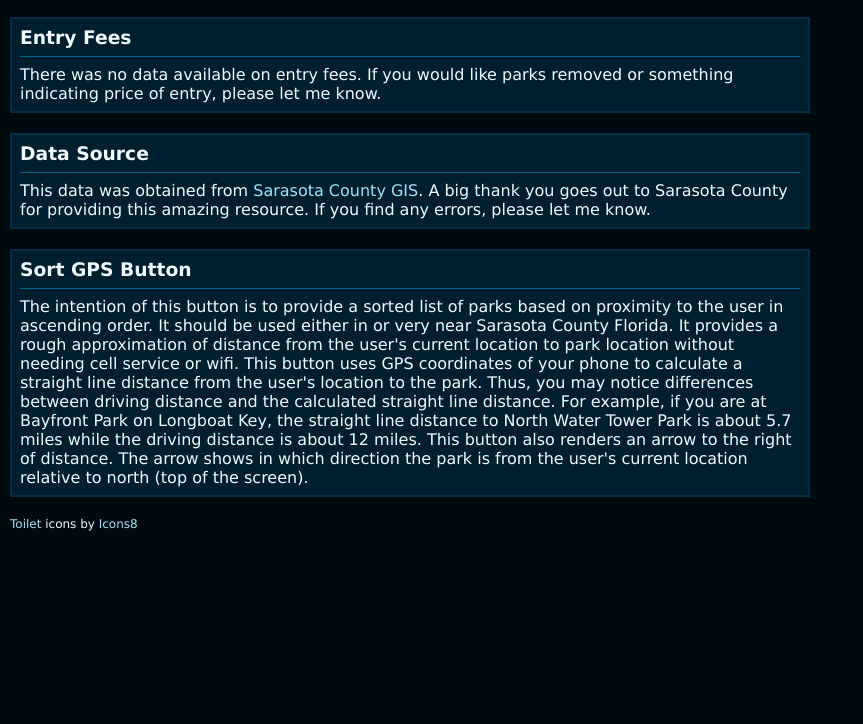
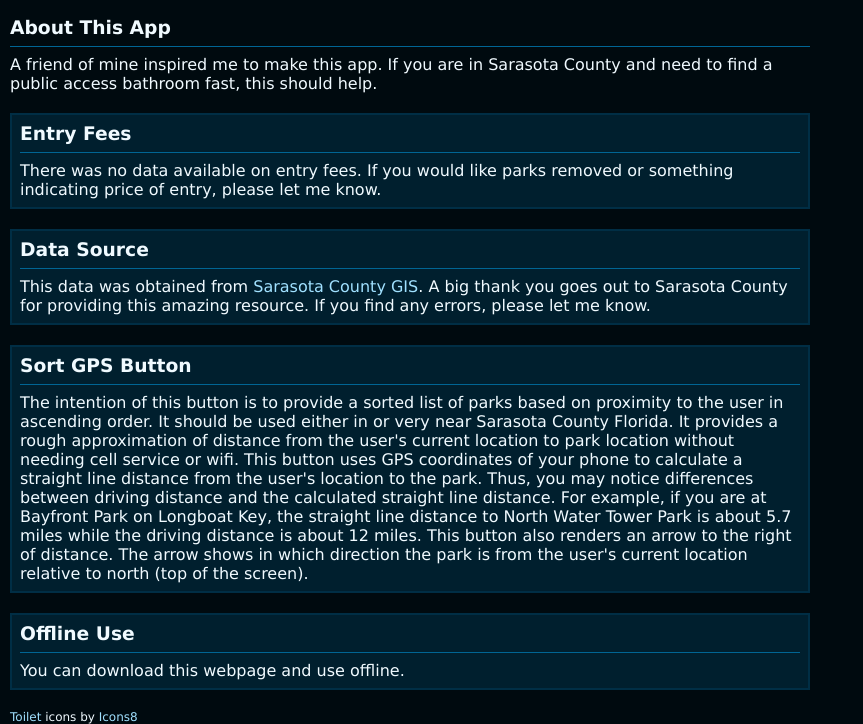
Before and after one commit to david-learns/sarasota-bathrooms, a plain HTML site: page about.html in a window 1280 px wide. Shown: the part 126-850 px from the top of the page, without its empty margins (0-863 px from the left). Before the commit the page ends 800 px from the top, so only its background shows below. Drawn offline with Linux system fonts and the light colour scheme.

Commit message:
updated about page

```diff
--- a/about.html
+++ b/about.html
@@ -36,6 +36,11 @@
             <a>About</a>
         </nav>
     </header>
+    <article>
+        <h3>About This App</h3>
+        <hr>
+        <p>A friend of mine inspired me to make this app. If you are in Sarasota County and need to find a public access bathroom fast, this should help.</p>
+    </article>
 
     <article class="group">
         <h3>Entry Fees</h3>
@@ -52,6 +57,11 @@
         <hr>
         <p>The intention of this button is to provide a sorted list of parks based on proximity to the user in ascending order. It should be used either in or very near Sarasota County Florida. It provides a rough approximation of distance from the user's current location to park location without needing cell service or wifi. This button uses GPS coordinates of your phone to calculate a straight line distance from the user's location to the park. Thus, you may notice differences between driving distance and the calculated straight line distance. For example, if you are at Bayfront Park on Longboat Key, the straight line distance to North Water Tower Park is about 5.7 miles while the driving distance is about 12 miles. This button also renders an arrow to the right of distance. The arrow shows in which direction the park is from the user's current location relative to north (top of the screen).</p>
     </article>
+    <article class="group">
+        <h3>Offline Use</h3>
+        <hr>
+        <p>You can download this webpage and use offline.</p>
+    </article>
     <footer>
         <p class="thanks"><a target="_blank" href="https://icons8.com/icon/PuvwSILo4JTP/toilet">Toilet</a> icons by <a target="_blank" href="https://icons8.com">Icons8</a></p>
     </footer>
```
